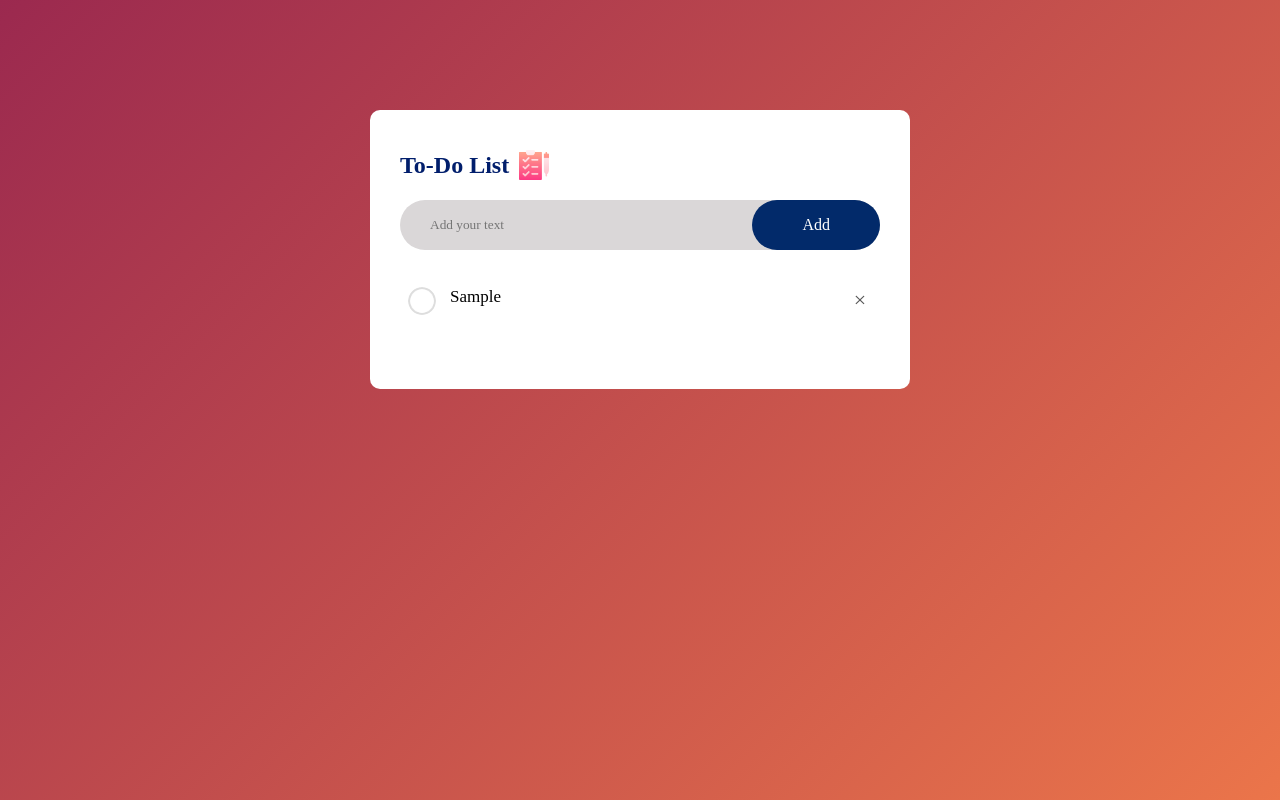
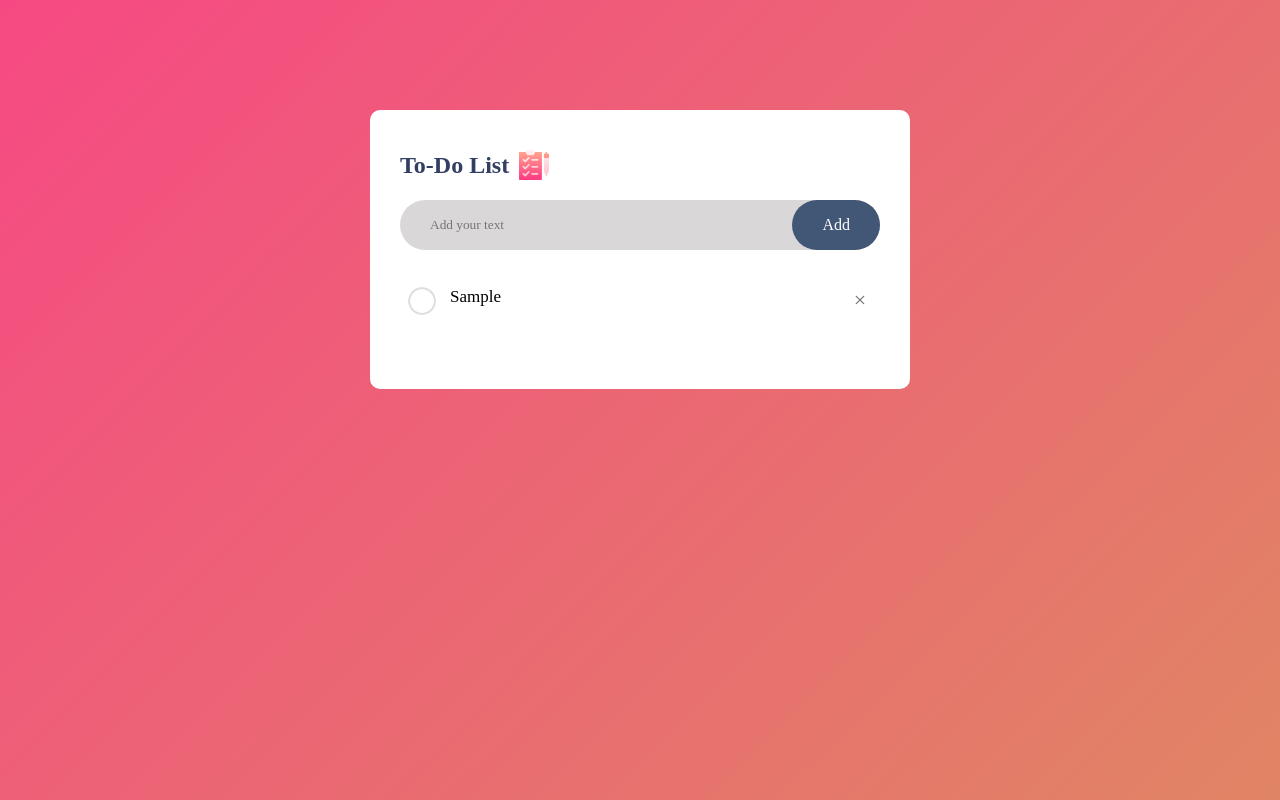
Before and after one commit to Elizabath7455/To-Do-List, a plain HTML site: page index.html in a window 1280 px wide. Both pictures are taken after typing "Sample" into the empty fields and a click on the button "Add". Drawn offline with Linux system fonts and the light colour scheme.

Commit message:
Add files via upload

```diff
--- a/style.css
+++ b/style.css
@@ -7,7 +7,7 @@
  .container{
     width: 100%;
     min-height: 100vh;
-    background: linear-gradient(135deg,#9b294f, #eb754a);
+    background: linear-gradient(135deg,#f64983, #e08564);
     padding: 10px;
  }
  .todo-app{
@@ -19,7 +19,7 @@
    border-radius: 10px;
  }
  .todo-app h2{
-   color: #011e6c;
+   color: #323f63;
    display: flex;
    align-items: center;
    margin-bottom: 20px;
@@ -48,8 +48,8 @@
  button{
    border: none;
    outline: none;
-   padding: 16px 50px;
-   background: #022a6a;
+   padding: 16px 30px;
+   background: #425676;
    color: #ffffff;
    font-size: 16px;
    cursor: pointer;
@@ -76,7 +76,7 @@
    left: 8px;
  }
  ul li.checked{
-   color: #747272;
+   color: #5d5858;
    text-decoration: line-through;
  }
  ul li.checked::before{
@@ -89,12 +89,12 @@
   width: 40px;
   height: 40px;
   font-size: 22px;
-  color: #555;
+  color: #706e6e;
   line-height: 40px;
   text-align: center;
   border-radius: 50%;
  }
  ul li span:hover{
-  background: #eef1f5;
+  background: #f2f5f9;
 
  }
```
